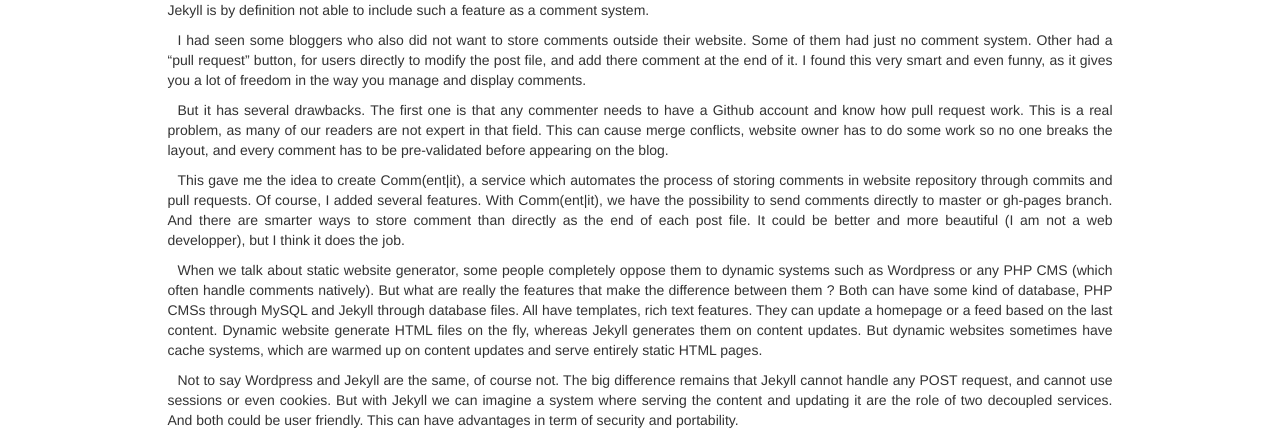
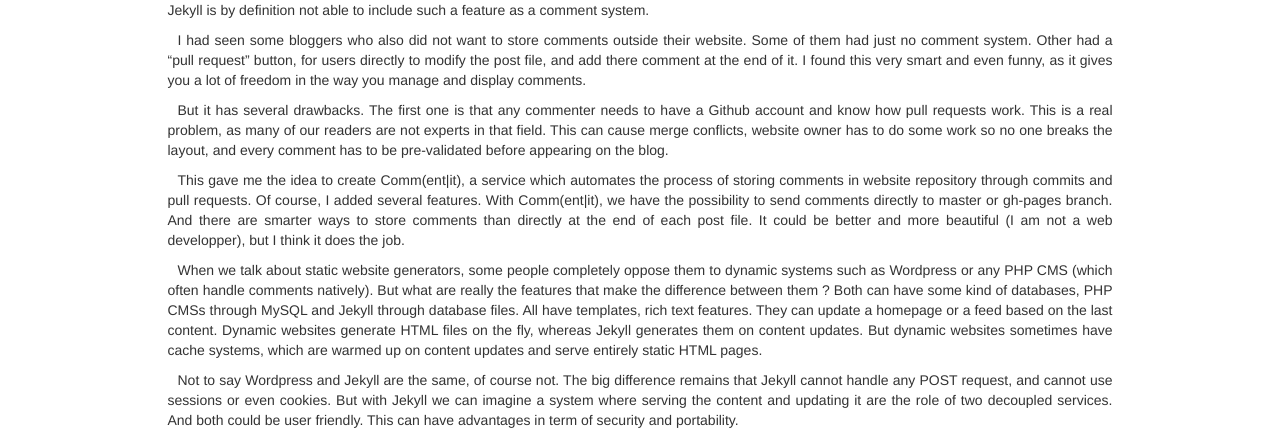
Before and after one commit to jillro/guilro.github.io, a Jekyll site: the page built from _posts/2015-10-01-commentit.io.md, in a window 1280 px wide. Shown: the part 271-701 px from the top of the page. Built offline with Jekyll 4.4.1, drawn with Linux system fonts in a browser that asks for light colours; nearby versions of some CDN libraries; Markdown is read by kramdown in place of the engine named in the settings; a script that is not in the unit is left out.

Commit message:
correct type in commentit post

```diff
--- a/_posts/2015-10-01-commentit.io.md
+++ b/_posts/2015-10-01-commentit.io.md
@@ -4,7 +4,7 @@
 ---
 
 *If you just want to try Comm(ent|it) without reading the all story, go, it is
-there, on [commentit.io]() !*
+there, on [commentit.io](https://commentit.io/) !*
 
 I have been working on [Comm(ent|it)](https://commentit.io) since January 2015.
 When I had created this blog one year before, I had told myself that third party
@@ -20,8 +20,8 @@
 freedom in the way you manage and display comments.
 
 But it has several drawbacks. The first one is that any commenter needs to have
-a Github account and know how pull request work. This is a real problem, as many
-of our readers are not expert in that field. This can cause merge conflicts,
+a Github account and know how pull requests work. This is a real problem, as many
+of our readers are not experts in that field. This can cause merge conflicts,
 website owner has to do some work so no one breaks the layout, and every comment
 has to be pre-validated before appearing on the blog.
 
@@ -29,16 +29,16 @@
 process of storing comments in website repository through commits and pull
 requests. Of course, I added several features. With Comm(ent|it), we have the
 possibility to send comments directly to master or gh-pages branch. And there
-are smarter ways to store comment than directly as the end of each post file.
+are smarter ways to store comments than directly at the end of each post file.
 It could be better and more beautiful (I am not a web developper), but I think
 it does the job.
 
-When we talk about static website generator, some people completely oppose them
+When we talk about static website generators, some people completely oppose them
 to dynamic systems such as Wordpress or any PHP CMS (which often handle comments
 natively). But what are really the features that make the difference between
-them ? Both can have some kind of database, PHP CMSs through MySQL and Jekyll
+them ? Both can have some kind of databases, PHP CMSs through MySQL and Jekyll
 through database files. All have templates, rich text features. They can update
-a homepage or a feed based on the last content. Dynamic website generate HTML
+a homepage or a feed based on the last content. Dynamic websites generate HTML
 files on the fly, whereas Jekyll generates them on content updates. But
 dynamic websites sometimes have cache systems, which are warmed up on content
 updates and serve entirely static HTML pages.
```
